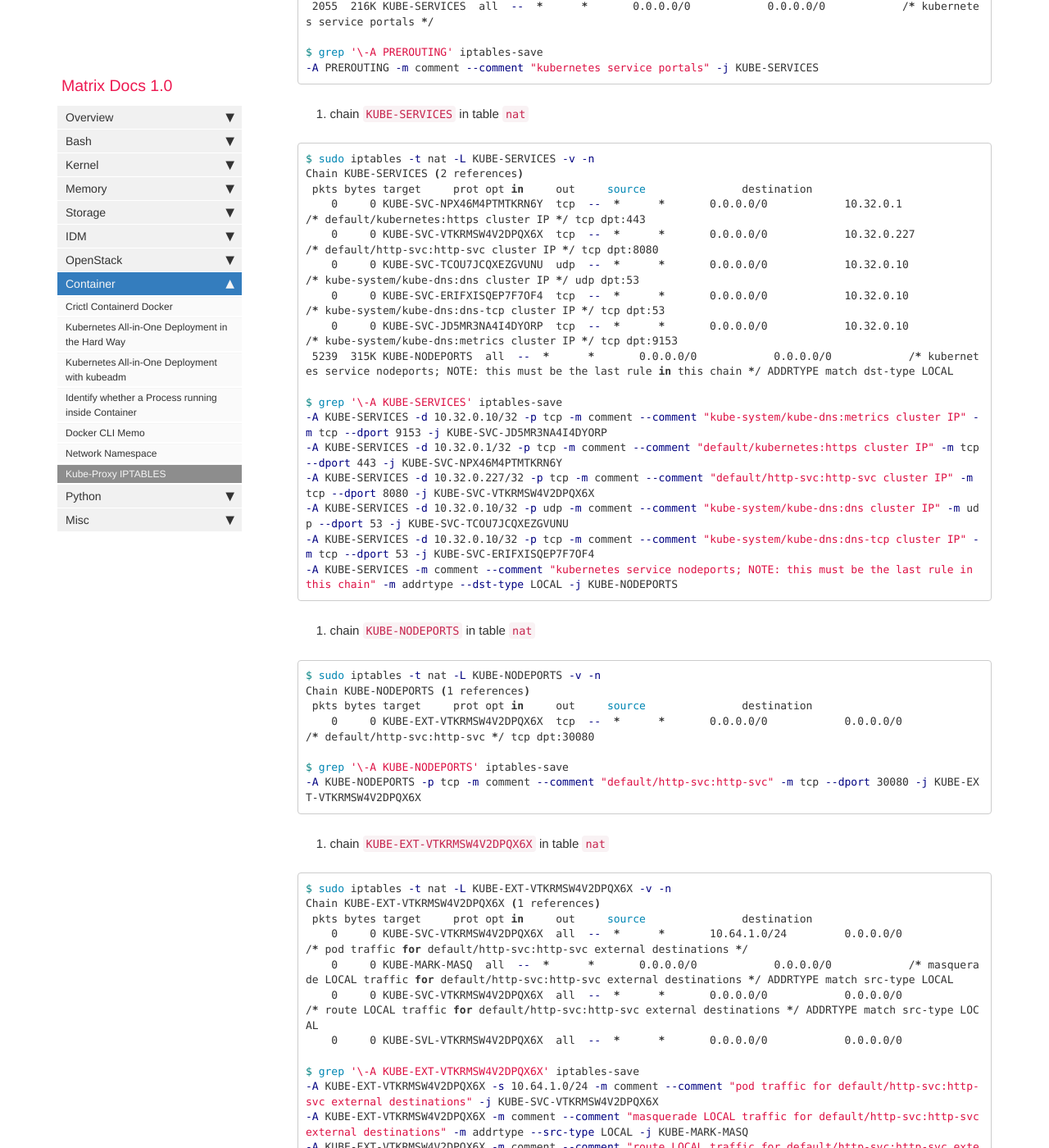
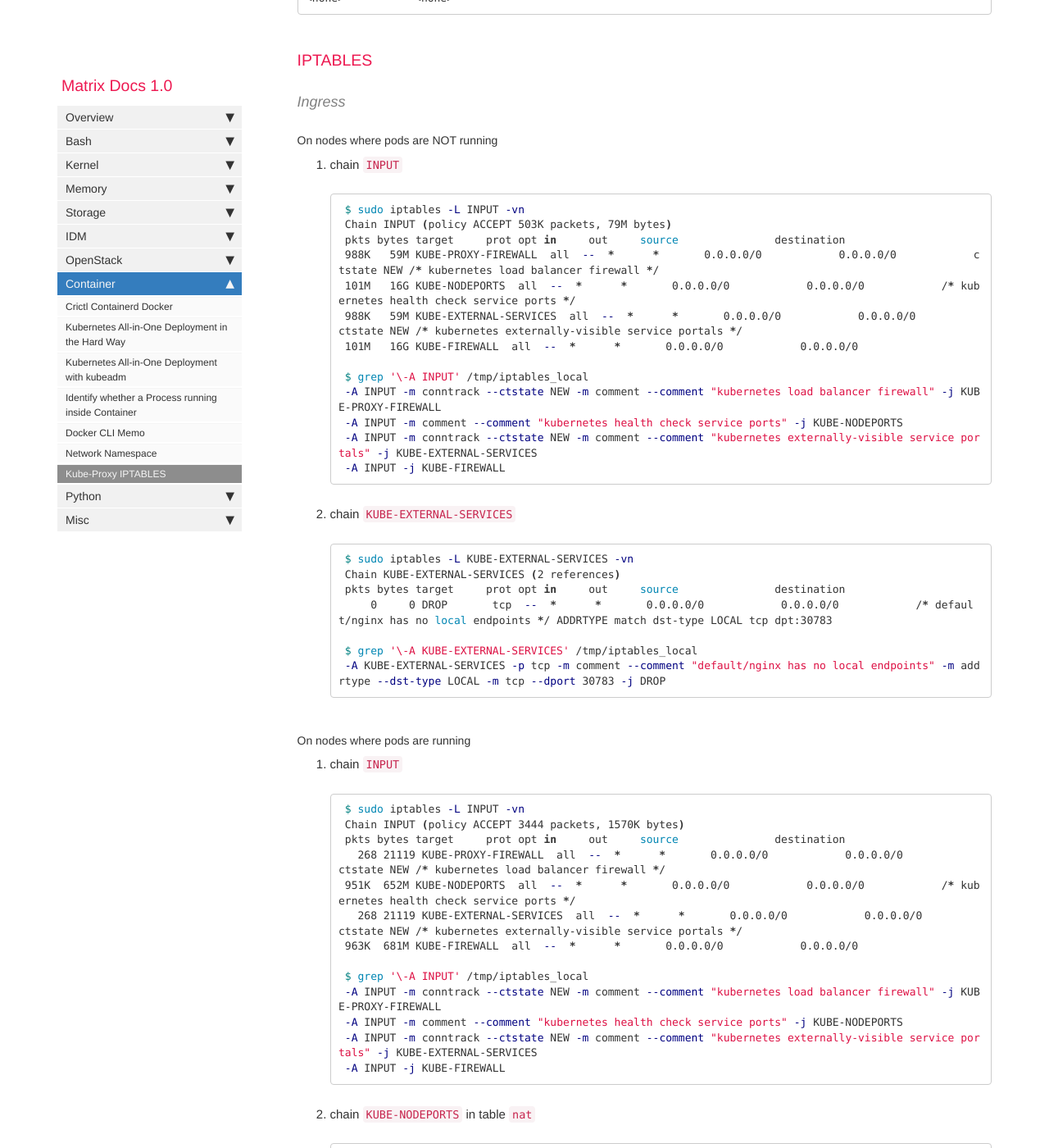
Before and after one commit to matrixzj/documentations, a Jekyll site: the page built from pages/container/kube-proxy_iptables.md, in a window 1280 px wide and 1400 px high, scrolled down 10415 px. Shown: the whole window at 82% size. Built offline with Jekyll 4.4.1, drawn with Linux system fonts in a browser that asks for light colours; comment, search, counter and statistics services are not loaded; some of the changed text lies outside the part shown.

Commit message:
There are        1 files have been modified at 2024-03-01 16:27:14 . 	-rw-r--r--  1 jun.zou  staff  27580 Mar  1 16:27 pages/container/kube-proxy_iptables.md No files have been added. No files have been deleted. No file type has been changed.

````diff
--- a/pages/container/kube-proxy_iptables.md
+++ b/pages/container/kube-proxy_iptables.md
@@ -12,6 +12,13 @@
 # Kube-Proxy IPTABLES
 
 ==================
+
+## General
+* `KUBE-SVC-`	a load balancer, which the main iptables chain for that service, used for dispatching to endpoints when using `Cluster` traffic policy.
+* `KUBE-SVL-`	a load balancer, which handles dispatching to local endpoints when using `Local` traffic policy. This chain only exists if the service has `Local` internal or external traffic policy.
+* `KUBE-EXT-` implements "short-circuiting" for internally-originated external-destination traffic when using `Local` external traffic policy. It forwards traffic from local sources to the `KUBE-SVC-` chain and traffic from external sources to the `KUBE-SVL-` chain.
+*
+* `KUBE-SEP-` a Service EndPoint. It simply does DNAT, replacing service IP:port with pod’s endpoint IP:Port.
 
 ## Cluster IP SVC
 ```bash
@@ -129,7 +136,7 @@
 tcp      6 118 TIME_WAIT src=172.16.1.152 dst=10.32.0.251 sport=43400 dport=80 src=10.64.2.4 dst=172.16.1.152 sport=80 dport=43400 [ASSURED] mark=0 use=1
 ```
 
-## NodePort IP SVC
+## NodePort SVC with `Cluster` Traffic Policy
 ```bash
 apiVersion: v1
 kind: Service
@@ -351,184 +358,157 @@
 tcp      6 101 TIME_WAIT src=172.16.1.152 dst=10.64.2.4 sport=35739 dport=80 src=10.64.2.4 dst=172.16.1.152 sport=80 dport=35739 [ASSURED] mark=0 use=1
 ```
 
-### NodePort IP SVC with `externalTrafficPolicy: Local`
-
-#### Env
+## NodePort SVC with `Local` Traffic Policy
 ```bash
 $ kubectl get svc http-svc -o yaml
 apiVersion: v1
 kind: Service
 metadata:
-  creationTimestamp: "2022-09-10T18:31:34Z"
   labels:
-    app: http-svc
-    name: http-svc
-  name: http-svc
+    app: nginx
+  name: nginx
   namespace: default
-  resourceVersion: "1461446"
-  uid: 4d8a211f-f8a4-496d-913a-9ac9cf60bf3b
 spec:
-  clusterIP: 10.32.0.227
+  clusterIP: 10.32.0.61
   clusterIPs:
-  - 10.32.0.227
+  - 10.32.0.61
   externalTrafficPolicy: Local
   internalTrafficPolicy: Cluster
   ipFamilies:
   - IPv4
   ipFamilyPolicy: SingleStack
   ports:
-  - name: http-svc
-    nodePort: 30080
-    port: 8080
+  - nodePort: 30783
+    port: 80
     protocol: TCP
-    targetPort: 8080
+    targetPort: 80
   selector:
-    name: httpd-pod
+    app: nginx-pod
   sessionAffinity: None
   type: NodePort
-status:
-  loadBalancer: {}
 
 $ kubectl get pods -o wide
-NAME                     READY   STATUS    RESTARTS   AGE     IP          NODE                       NOMINATED NODE   READINESS GATES
-httpd-65d9c88fb9-lpztt   1/1     Running   0          7d22h   10.44.0.1   ecs-matrix-k8s-cluster-3   <none>           <none>
+NAME                     READY   STATUS    RESTARTS   AGE     IP          NODE                              NOMINATED NODE   READINESS GATES
+nginx-74b5c74d54-569hj   1/1     Running   0          7d19h   10.64.2.4   ecs-matrix-k8s-cluster-worker02   <none>           <none>
 ```
 
-#### IPTABLES
+### IPTABLES
+#### Ingress
+##### On nodes where pods are NOT running
+1. chain `INPUT`
+    ```bash
+    $ sudo iptables -L INPUT -vn
+    Chain INPUT (policy ACCEPT 503K packets, 79M bytes)
+    pkts bytes target     prot opt in     out     source               destination
+    988K   59M KUBE-PROXY-FIREWALL  all  --  *      *       0.0.0.0/0            0.0.0.0/0            ctstate NEW /* kubernetes load balancer firewall */
+    101M   16G KUBE-NODEPORTS  all  --  *      *       0.0.0.0/0            0.0.0.0/0            /* kubernetes health check service ports */
+    988K   59M KUBE-EXTERNAL-SERVICES  all  --  *      *       0.0.0.0/0            0.0.0.0/0            ctstate NEW /* kubernetes externally-visible service portals */
+    101M   16G KUBE-FIREWALL  all  --  *      *       0.0.0.0/0            0.0.0.0/0
 
-1. chain `PREROUTING` in table `nat`
+    $ grep '\-A INPUT' /tmp/iptables_local
+    -A INPUT -m conntrack --ctstate NEW -m comment --comment "kubernetes load balancer firewall" -j KUBE-PROXY-FIREWALL
+    -A INPUT -m comment --comment "kubernetes health check service ports" -j KUBE-NODEPORTS
+    -A INPUT -m conntrack --ctstate NEW -m comment --comment "kubernetes externally-visible service portals" -j KUBE-EXTERNAL-SERVICES
+    -A INPUT -j KUBE-FIREWALL
+    ```
 
-```bash
-$ sudo iptables -t nat -L PREROUTING -v -n
-Chain PREROUTING (policy ACCEPT 36 packets, 3606 bytes)
- pkts bytes target     prot opt in     out     source               destination
- 2055  216K KUBE-SERVICES  all  --  *      *       0.0.0.0/0            0.0.0.0/0            /* kubernetes service portals */
+2. chain `KUBE-EXTERNAL-SERVICES`
+    ```bash
+    $ sudo iptables -L KUBE-EXTERNAL-SERVICES -vn
+    Chain KUBE-EXTERNAL-SERVICES (2 references)
+    pkts bytes target     prot opt in     out     source               destination
+        0     0 DROP       tcp  --  *      *       0.0.0.0/0            0.0.0.0/0            /* default/nginx has no local endpoints */ ADDRTYPE match dst-type LOCAL tcp dpt:30783
 
-$ grep '\-A PREROUTING' iptables-save
--A PREROUTING -m comment --comment "kubernetes service portals" -j KUBE-SERVICES
-```
+    $ grep '\-A KUBE-EXTERNAL-SERVICES' /tmp/iptables_local
+    -A KUBE-EXTERNAL-SERVICES -p tcp -m comment --comment "default/nginx has no local endpoints" -m addrtype --dst-type LOCAL -m tcp --dport 30783 -j DROP
+    ```
 
-2. chain `KUBE-SERVICES` in table `nat`
+##### On nodes where pods are running
+1. chain `INPUT`
+    ```bash
+    $ sudo iptables -L INPUT -vn
+    Chain INPUT (policy ACCEPT 3444 packets, 1570K bytes)
+    pkts bytes target     prot opt in     out     source               destination
+      268 21119 KUBE-PROXY-FIREWALL  all  --  *      *       0.0.0.0/0            0.0.0.0/0            ctstate NEW /* kubernetes load balancer firewall */
+    951K  652M KUBE-NODEPORTS  all  --  *      *       0.0.0.0/0            0.0.0.0/0            /* kubernetes health check service ports */
+      268 21119 KUBE-EXTERNAL-SERVICES  all  --  *      *       0.0.0.0/0            0.0.0.0/0            ctstate NEW /* kubernetes externally-visible service portals */
+    963K  681M KUBE-FIREWALL  all  --  *      *       0.0.0.0/0            0.0.0.0/0
 
-```bash
-$ sudo iptables -t nat -L KUBE-SERVICES -v -n
-Chain KUBE-SERVICES (2 references)
- pkts bytes target     prot opt in     out     source               destination
-    0     0 KUBE-SVC-NPX46M4PTMTKRN6Y  tcp  --  *      *       0.0.0.0/0            10.32.0.1            /* default/kubernetes:https cluster IP */ tcp dpt:443
-    0     0 KUBE-SVC-VTKRMSW4V2DPQX6X  tcp  --  *      *       0.0.0.0/0            10.32.0.227          /* default/http-svc:http-svc cluster IP */ tcp dpt:8080
-    0     0 KUBE-SVC-TCOU7JCQXEZGVUNU  udp  --  *      *       0.0.0.0/0            10.32.0.10           /* kube-system/kube-dns:dns cluster IP */ udp dpt:53
-    0     0 KUBE-SVC-ERIFXISQEP7F7OF4  tcp  --  *      *       0.0.0.0/0            10.32.0.10           /* kube-system/kube-dns:dns-tcp cluster IP */ tcp dpt:53
-    0     0 KUBE-SVC-JD5MR3NA4I4DYORP  tcp  --  *      *       0.0.0.0/0            10.32.0.10           /* kube-system/kube-dns:metrics cluster IP */ tcp dpt:9153
- 5239  315K KUBE-NODEPORTS  all  --  *      *       0.0.0.0/0            0.0.0.0/0            /* kubernetes service nodeports; NOTE: this must be the last rule in this chain */ ADDRTYPE match dst-type LOCAL
+    $ grep '\-A INPUT' /tmp/iptables_local
+    -A INPUT -m conntrack --ctstate NEW -m comment --comment "kubernetes load balancer firewall" -j KUBE-PROXY-FIREWALL
+    -A INPUT -m comment --comment "kubernetes health check service ports" -j KUBE-NODEPORTS
+    -A INPUT -m conntrack --ctstate NEW -m comment --comment "kubernetes externally-visible service portals" -j KUBE-EXTERNAL-SERVICES
+    -A INPUT -j KUBE-FIREWALL
+    ```
 
-$ grep '\-A KUBE-SERVICES' iptables-save
--A KUBE-SERVICES -d 10.32.0.10/32 -p tcp -m comment --comment "kube-system/kube-dns:metrics cluster IP" -m tcp --dport 9153 -j KUBE-SVC-JD5MR3NA4I4DYORP
--A KUBE-SERVICES -d 10.32.0.1/32 -p tcp -m comment --comment "default/kubernetes:https cluster IP" -m tcp --dport 443 -j KUBE-SVC-NPX46M4PTMTKRN6Y
--A KUBE-SERVICES -d 10.32.0.227/32 -p tcp -m comment --comment "default/http-svc:http-svc cluster IP" -m tcp --dport 8080 -j KUBE-SVC-VTKRMSW4V2DPQX6X
--A KUBE-SERVICES -d 10.32.0.10/32 -p udp -m comment --comment "kube-system/kube-dns:dns cluster IP" -m udp --dport 53 -j KUBE-SVC-TCOU7JCQXEZGVUNU
--A KUBE-SERVICES -d 10.32.0.10/32 -p tcp -m comment --comment "kube-system/kube-dns:dns-tcp cluster IP" -m tcp --dport 53 -j KUBE-SVC-ERIFXISQEP7F7OF4
--A KUBE-SERVICES -m comment --comment "kubernetes service nodeports; NOTE: this must be the last rule in this chain" -m addrtype --dst-type LOCAL -j KUBE-NODEPORTS
-```
+2. chain `KUBE-NODEPORTS` in table `nat`
+    ```bash
+    $ sudo iptables -t nat -L KUBE-NODEPORTS -vn
+    Chain KUBE-NODEPORTS (1 references)
+    pkts bytes target     prot opt in     out     source               destination
+        0     0 KUBE-EXT-2CMXP7HKUVJN7L6M  tcp  --  *      *       0.0.0.0/0            0.0.0.0/0            /* default/nginx */ tcp dpt:30783
 
-3. chain `KUBE-NODEPORTS` in table `nat`
+    $ grep '\-A KUBE-NODEPORTS' /tmp/iptables_local
+    -A KUBE-NODEPORTS -p tcp -m comment --comment "default/nginx" -m tcp --dport 30783 -j KUBE-EXT-2CMXP7HKUVJN7L6M
+    ```
 
-```bash
-$ sudo iptables -t nat -L KUBE-NODEPORTS -v -n
-Chain KUBE-NODEPORTS (1 references)
- pkts bytes target     prot opt in     out     source               destination
-    0     0 KUBE-EXT-VTKRMSW4V2DPQX6X  tcp  --  *      *       0.0.0.0/0            0.0.0.0/0            /* default/http-svc:http-svc */ tcp dpt:30080
+3. chain `KUBE-EXT-2CMXP7HKUVJN7L6M` in table `nat`
+    ```bash
+    $ sudo iptables -t nat -L KUBE-EXT-2CMXP7HKUVJN7L6M -vn
+    Chain KUBE-EXT-2CMXP7HKUVJN7L6M (1 references)
+    pkts bytes target     prot opt in     out     source               destination
+        0     0 KUBE-MARK-MASQ  all  --  *      *       0.0.0.0/0            0.0.0.0/0            /* masquerade LOCAL traffic for default/nginx external destinations */ ADDRTYPE match src-type LOCAL
+        0     0 KUBE-SVC-2CMXP7HKUVJN7L6M  all  --  *      *       0.0.0.0/0            0.0.0.0/0            /* route LOCAL traffic for default/nginx external destinations */ ADDRTYPE match src-type LOCAL
+        1    60 KUBE-SVL-2CMXP7HKUVJN7L6M  all  --  *      *       0.0.0.0/0            0.0.0.0/0
 
-$ grep '\-A KUBE-NODEPORTS' iptables-save
--A KUBE-NODEPORTS -p tcp -m comment --comment "default/http-svc:http-svc" -m tcp --dport 30080 -j KUBE-EXT-VTKRMSW4V2DPQX6X
-```
+    $ grep '\-A KUBE-EXT-2CMXP7HKUVJN7L6M' /tmp/iptables_local
+    -A KUBE-EXT-2CMXP7HKUVJN7L6M -m comment --comment "masquerade LOCAL traffic for default/nginx external destinations" -m addrtype --src-type LOCAL -j KUBE-MARK-MASQ
+    -A KUBE-EXT-2CMXP7HKUVJN7L6M -m comment --comment "route LOCAL traffic for default/nginx external destinations" -m addrtype --src-type LOCAL -j KUBE-SVC-2CMXP7HKUVJN7L6M
+    -A KUBE-EXT-2CMXP7HKUVJN7L6M -j KUBE-SVL-2CMXP7HKUVJN7L6M
+    ```
 
-4. chain `KUBE-EXT-VTKRMSW4V2DPQX6X` in table `nat`
+4. chain `KUBE-SVL-2CMXP7HKUVJN7L6M` in table `nat` if src is from other hosts
+    ```bash
+    $ sudo iptables -t nat -L KUBE-SVL-2CMXP7HKUVJN7L6M -vn
+    Chain KUBE-SVL-2CMXP7HKUVJN7L6M (1 references)
+    pkts bytes target     prot opt in     out     source               destination
+        1    60 KUBE-SEP-YVT6EXXEKT4LDXBC  all  --  *      *       0.0.0.0/0            0.0.0.0/0            /* default/nginx -> 10.64.2.4:80 */
 
-```bash
-$ sudo iptables -t nat -L KUBE-EXT-VTKRMSW4V2DPQX6X -v -n
-Chain KUBE-EXT-VTKRMSW4V2DPQX6X (1 references)
- pkts bytes target     prot opt in     out     source               destination
-    0     0 KUBE-SVC-VTKRMSW4V2DPQX6X  all  --  *      *       10.64.1.0/24         0.0.0.0/0            /* pod traffic for default/http-svc:http-svc external destinations */
-    0     0 KUBE-MARK-MASQ  all  --  *      *       0.0.0.0/0            0.0.0.0/0            /* masquerade LOCAL traffic for default/http-svc:http-svc external destinations */ ADDRTYPE match src-type LOCAL
-    0     0 KUBE-SVC-VTKRMSW4V2DPQX6X  all  --  *      *       0.0.0.0/0            0.0.0.0/0            /* route LOCAL traffic for default/http-svc:http-svc external destinations */ ADDRTYPE match src-type LOCAL
-    0     0 KUBE-SVL-VTKRMSW4V2DPQX6X  all  --  *      *       0.0.0.0/0            0.0.0.0/0
+    $ grep '\-A KUBE-SVL-2CMXP7HKUVJN7L6M' /tmp/iptables_local
+    -A KUBE-SVL-2CMXP7HKUVJN7L6M -m comment --comment "default/nginx -> 10.64.2.4:80" -j KUBE-SEP-YVT6EXXEKT4LDXBC
+    ```
 
-$ grep '\-A KUBE-EXT-VTKRMSW4V2DPQX6X' iptables-save
--A KUBE-EXT-VTKRMSW4V2DPQX6X -s 10.64.1.0/24 -m comment --comment "pod traffic for default/http-svc:http-svc external destinations" -j KUBE-SVC-VTKRMSW4V2DPQX6X
--A KUBE-EXT-VTKRMSW4V2DPQX6X -m comment --comment "masquerade LOCAL traffic for default/http-svc:http-svc external destinations" -m addrtype --src-type LOCAL -j KUBE-MARK-MASQ
--A KUBE-EXT-VTKRMSW4V2DPQX6X -m comment --comment "route LOCAL traffic for default/http-svc:http-svc external destinations" -m addrtype --src-type LOCAL -j KUBE-SVC-VTKRMSW4V2DPQX6X
--A KUBE-EXT-VTKRMSW4V2DPQX6X -j KUBE-SVL-VTKRMSW4V2DPQX6X
-```
+    chain `KUBE-SVC-2CMXP7HKUVJN7L6M` in table `nat` if src is from other hosts
+    ```bash
+    $ sudo iptables -t nat -L KUBE-SVC-2CMXP7HKUVJN7L6M -vn
+    Chain KUBE-SVC-2CMXP7HKUVJN7L6M (2 references)
+    pkts bytes target     prot opt in     out     source               destination
+        0     0 KUBE-SEP-YVT6EXXEKT4LDXBC  all  --  *      *       0.0.0.0/0            0.0.0.0/0            /* default/nginx -> 10.64.2.4:80 */
 
-5. chain `KUBE-MARK-MASQ` in table `nat`
+    $ grep '\-A KUBE-SVC-2CMXP7HKUVJN7L6M' /tmp/iptables_local
+    -A KUBE-SVC-2CMXP7HKUVJN7L6M -m comment --comment "default/nginx -> 10.64.2.4:80" -j KUBE-SEP-YVT6EXXEKT4LDXBC
+    ```
 
-```bash
-$ sudo iptables -t nat -L KUBE-MARK-MASQ -v -n
-Chain KUBE-MARK-MASQ (14 references)
- pkts bytes target     prot opt in     out     source               destination
-    0     0 MARK       all  --  *      *       0.0.0.0/0            0.0.0.0/0            MARK or 0x4000
+5. chain `KUBE-SEP-YVT6EXXEKT4LDXBC` in table `nat`
+    ```bash
+    $ grep '\-A KUBE-SEP-YVT6EXXEKT4LDXBC' /tmp/iptables_local
+    -A KUBE-SEP-YVT6EXXEKT4LDXBC -s 10.64.2.4/32 -m comment --comment "default/nginx" -j KUBE-MARK-MASQ
+    -A KUBE-SEP-YVT6EXXEKT4LDXBC -p tcp -m comment --comment "default/nginx" -m tcp -j DNAT --to-destination 10.64.2.4:80
 
-$ grep '\-A KUBE-MARK-MASQ' iptables-save
--A KUBE-MARK-MASQ -j MARK --set-xmark 0x4000/0x4000
-```
+    $ sudo iptables -t nat -L KUBE-SEP-YVT6EXXEKT4LDXBC -vn
+    Chain KUBE-SEP-YVT6EXXEKT4LDXBC (2 references)
+    pkts bytes target     prot opt in     out     source               destination
+        0     0 KUBE-MARK-MASQ  all  --  *      *       10.64.2.4            0.0.0.0/0            /* default/nginx */
+        1    60 DNAT       tcp  --  *      *       0.0.0.0/0            0.0.0.0/0            /* default/nginx */ tcp to:10.64.2.4:80
+    ```
 
-6. chain `KUBE-SVC-VTKRMSW4V2DPQX6X` in table `nat`
+#### Egress
 
-```bash
-$ sudo iptables -t nat -L KUBE-SVC-VTKRMSW4V2DPQX6X -v -n
-Chain KUBE-SVC-VTKRMSW4V2DPQX6X (3 references)
- pkts bytes target     prot opt in     out     source               destination
-    0     0 KUBE-MARK-MASQ  tcp  --  *      *      !10.64.1.0/24         10.32.0.227          /* default/http-svc:http-svc cluster IP */ tcp dpt:8080
-    0     0 KUBE-SEP-INRYTRHBMCVQPY6Q  all  --  *      *       0.0.0.0/0            0.0.0.0/0            /* default/http-svc:http-svc -> 10.44.0.1:8080 */
 
-$ grep '\-A KUBE-SVC-VTKRMSW4V2DPQX6X' iptables-save
--A KUBE-SVC-VTKRMSW4V2DPQX6X ! -s 10.64.1.0/24 -d 10.32.0.227/32 -p tcp -m comment --comment "default/http-svc:http-svc cluster IP" -m tcp --dport 8080 -j KUBE-MARK-MASQ
--A KUBE-SVC-VTKRMSW4V2DPQX6X -m comment --comment "default/http-svc:http-svc -> 10.44.0.1:8080" -j KUBE-SEP-INRYTRHBMCVQPY6Q
-```
-
-7. chain `KUBE-SVL-VTKRMSW4V2DPQX6X` in table `nat`
-on nodes which service pods are not running
-```bash
-$ sudo iptables -t nat -L KUBE-SVL-VTKRMSW4V2DPQX6X -v -n
-Chain KUBE-SVL-VTKRMSW4V2DPQX6X (1 references)
- pkts bytes target     prot opt in     out     source               destination
-    0     0 KUBE-MARK-DROP  all  --  *      *       0.0.0.0/0            0.0.0.0/0            /* default/http-svc:http-svc has no local endpoints */
-
-$ grep '\-A KUBE-SVL-VTKRMSW4V2DPQX6X' iptables-save
--A KUBE-SVL-VTKRMSW4V2DPQX6X -m comment --comment "default/http-svc:http-svc has no local endpoints" -j KUBE-MARK-DROP
-```
-
-on nodes which service pods are running
-```bash
-$ grep '\-A KUBE-SVL-VTKRMSW4V2DPQX6X' iptables-save
--A KUBE-SVL-VTKRMSW4V2DPQX6X -m comment --comment "default/http-svc:http-svc -> 10.44.0.1:8080" -j KUBE-SEP-INRYTRHBMCVQPY6Q
-
-$ sudo iptables -t nat -L KUBE-SVL-VTKRMSW4V2DPQX6X -v -n
-Chain KUBE-SVL-VTKRMSW4V2DPQX6X (1 references)
- pkts bytes target     prot opt in     out     source               destination
-   24  1440 KUBE-SEP-INRYTRHBMCVQPY6Q  all  --  *      *       0.0.0.0/0            0.0.0.0/0            /* default/http-svc:http-svc -> 10.44.0.1:8080 */
-```
-
-8. chain `KUBE-SEP-INRYTRHBMCVQPY6Q` in table `nat`
-
-```bash
-$ grep '\-A KUBE-SEP-INRYTRHBMCVQPY6Q' iptables-save
--A KUBE-SEP-INRYTRHBMCVQPY6Q -s 10.44.0.1/32 -m comment --comment "default/http-svc:http-svc" -j KUBE-MARK-MASQ
--A KUBE-SEP-INRYTRHBMCVQPY6Q -p tcp -m comment --comment "default/http-svc:http-svc" -m tcp -j DNAT --to-destination 10.44.0.1:8080
-
-$ sudo iptables -t nat -L KUBE-SEP-INRYTRHBMCVQPY6Q -v -n
-Chain KUBE-SEP-INRYTRHBMCVQPY6Q (2 references)
- pkts bytes target     prot opt in     out     source               destination
-    0     0 KUBE-MARK-MASQ  all  --  *      *       10.44.0.1            0.0.0.0/0            /* default/http-svc:http-svc */
-   24  1440 DNAT       tcp  --  *      *       0.0.0.0/0            0.0.0.0/0            /* default/http-svc:http-svc */ tcp to:10.44.0.1:8080
-```
-
-NOTE:
-Troubleshoot IPTABLES via `LOG` module
+## Troubleshoot IPTABLES
+via `LOG` module
 ```bash
 sudo iptables -t nat -D KUBE-SVC-YVE4DVDYZJRPV46I -p tcp -j LOG --log-prefix "INPUT packets"
 ```
 
-
-
 {% include links.html %}
````
Also changed, not shown: other parts of pages/container/kube-proxy_iptables.md (+1 -1 lines).
